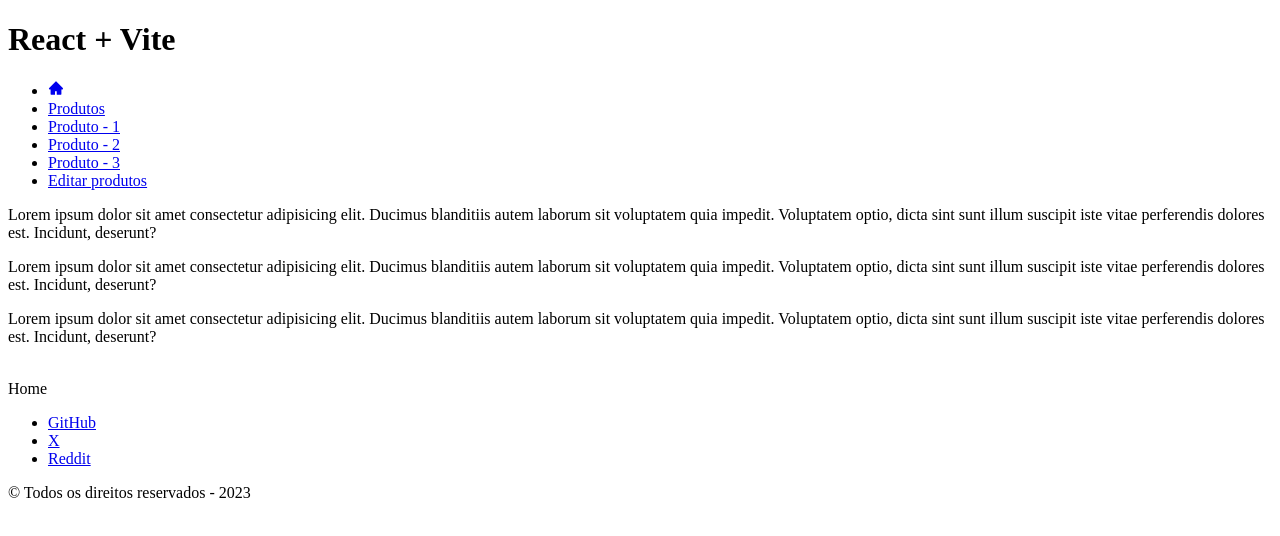
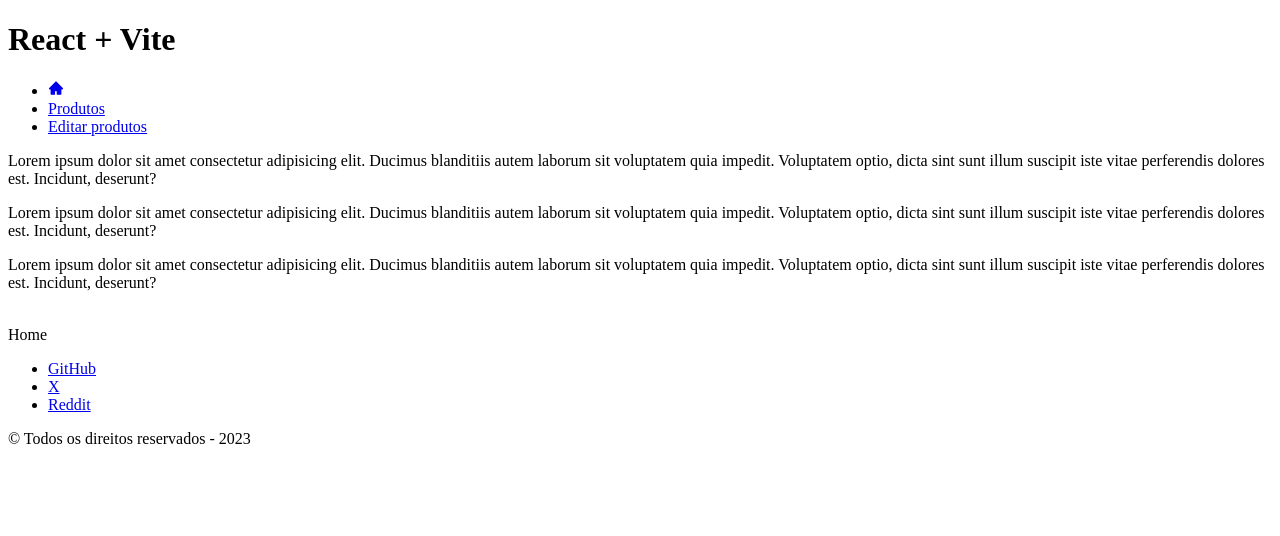
Before and after one commit to k-alm/spa-1tdspm, a React (Vite) app: page / in a window 1280 px wide. Shown: the top 536 px of the page. Built offline with nearby package versions, Linux system fonts and the light colour scheme.

Commit message:
Header ajustado

```diff
--- a/src/App.jsx
+++ b/src/App.jsx
@@ -1,7 +1,7 @@
 // Importando dependências e/ou arquivos que vamos utilizar e/ou referenciar
 import Conteudo from "./components/Conteudo"
-import Footer from "./components/footer"
-import Header from "./components/header"
+import Header from "./components/Header"
+import Footer from "./components/Footer"
 import { Outlet } from "react-router-dom"
 
 export default function App(){
--- a/src/components/header.jsx
+++ b/src/components/header.jsx
@@ -9,9 +9,6 @@ export default function Header(){
             <ul>
                 <li><Link to={"/"}><H></H></Link></li>
                 <li><Link to={"/produtos"}>Produtos</Link></li>
-                <li><Link to={"/produtos"}>Produto - 1</Link></li>
-                <li><Link to={"/produtos"}>Produto - 2</Link></li>
-                <li><Link to={"/produtos"}>Produto - 3</Link></li>
                 <li><Link to={"/editar/produtos/1"}>Editar produtos</Link></li>
             </ul>
             </header>
```
Also changed, not shown: src/components/Footer.jsx (indentation only).
